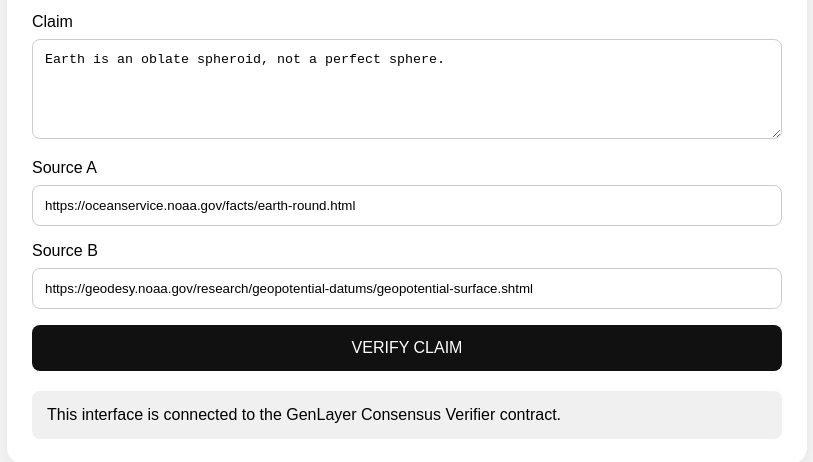
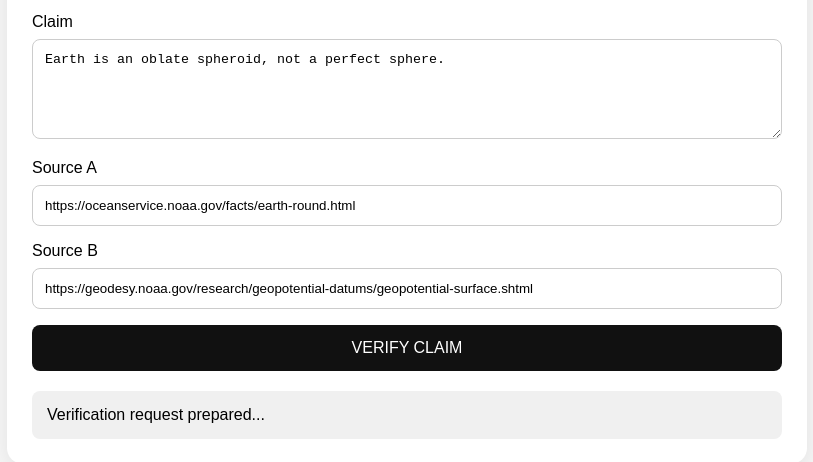
Before and after one commit to tarekessayed96-ctrl/genlayer-truth-check, a website: page app/index.html in a window 1280 px wide. Both pictures are taken after a click on the button "VERIFY CLAIM". Shown: the part 164-626 px from the top of the page, without its empty margins (233-1046 px from the left). Drawn offline with Linux system fonts and the light colour scheme.

Commit message:
Connect verifier interface

```diff
--- a/app/index.html
+++ b/app/index.html
@@ -92,20 +92,28 @@
     </div>
   </div>
 
-  <script>
-    async function verifyClaim() {
-      const result = document.getElementById("result");
+    <script>
+  async function verifyClaim() {
+    const claim = document.getElementById("claim").value;
+    const sourceA = document.getElementById("sourceA").value;
+    const sourceB = document.getElementById("sourceB").value;
+    const result = document.getElementById("result");
 
-      result.textContent =
-        "This interface is connected to the GenLayer Consensus Verifier contract.";
+    if (!claim.trim() || !sourceA.trim() || !sourceB.trim()) {
+      result.textContent = "Please fill in all fields.";
+      return;
+    }
 
-      // Contract:
-      // 0x7cFBC976d79Ce4eA25D008ECb8572C1943572715
+    result.textContent = "Verification request prepared...";
 
-      console.log("Claim:", document.getElementById("claim").value);
-      console.log("Source A:", document.getElementById("sourceA").value);
-      console.log("Source B:", document.getElementById("sourceB").value);
-    }
+    console.log("Claim:", claim);
+    console.log("Source A:", sourceA);
+    console.log("Source B:", sourceB);
+    console.log(
+      "Contract:",
+      "0x7cFBC976d79Ce4eA25D008ECb8572C1943572715"
+    );
+  }
   </script>
 </body>
 </html>
```
